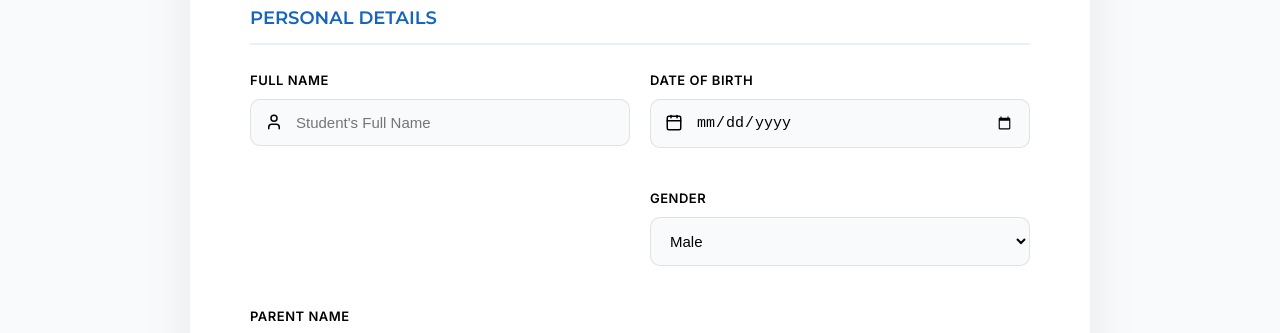
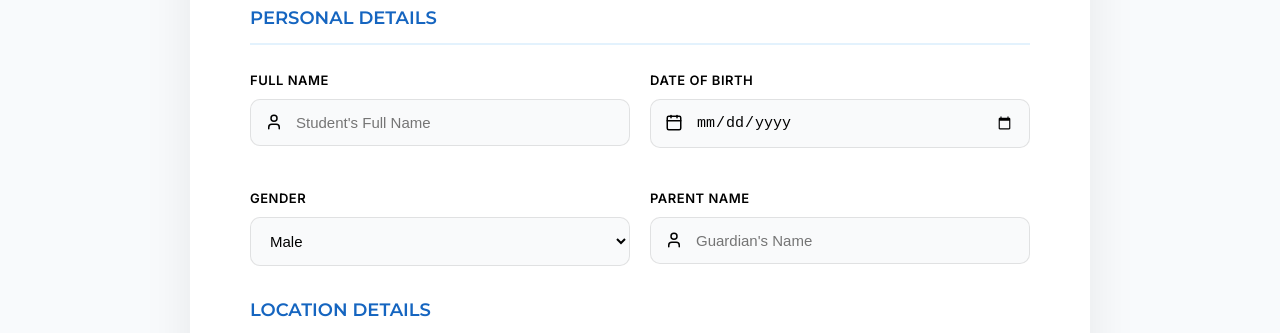
Before and after one commit to amandaptuar/amazing-kids, a React (Vite) app: page /register/student in a window 1280 px wide. Shown: the part 309-642 px from the top of the page. Built offline with nearby package versions, Linux system fonts and the light colour scheme; no server answers; the database is empty.

Commit message:
added all teh changes ui fixes

```diff
--- a/src/pages/RegisterStudent.jsx
+++ b/src/pages/RegisterStudent.jsx
@@ -80,7 +80,6 @@ const RegisterStudent = () => {
               </div>
             </div>
 
-            <div className="mobile-stack" style={{ display: 'grid', gridTemplateColumns: 'repeat(auto-fit, minmax(min(100%, 200px), 1fr))', gap: '20px' }}>
             <div style={inputGroupStyle}>
               <label style={labelStyle}>Date of Birth</label>
               <div style={inputContainerStyle}>
@@ -94,7 +93,6 @@ const RegisterStudent = () => {
                 <option value="Male">Male</option>
                 <option value="Female">Female</option>
               </select>
-              </div>
             </div>
 
             <div style={inputGroupStyle}>
```
Lines whose indentation alone changed are shown as unchanged.
